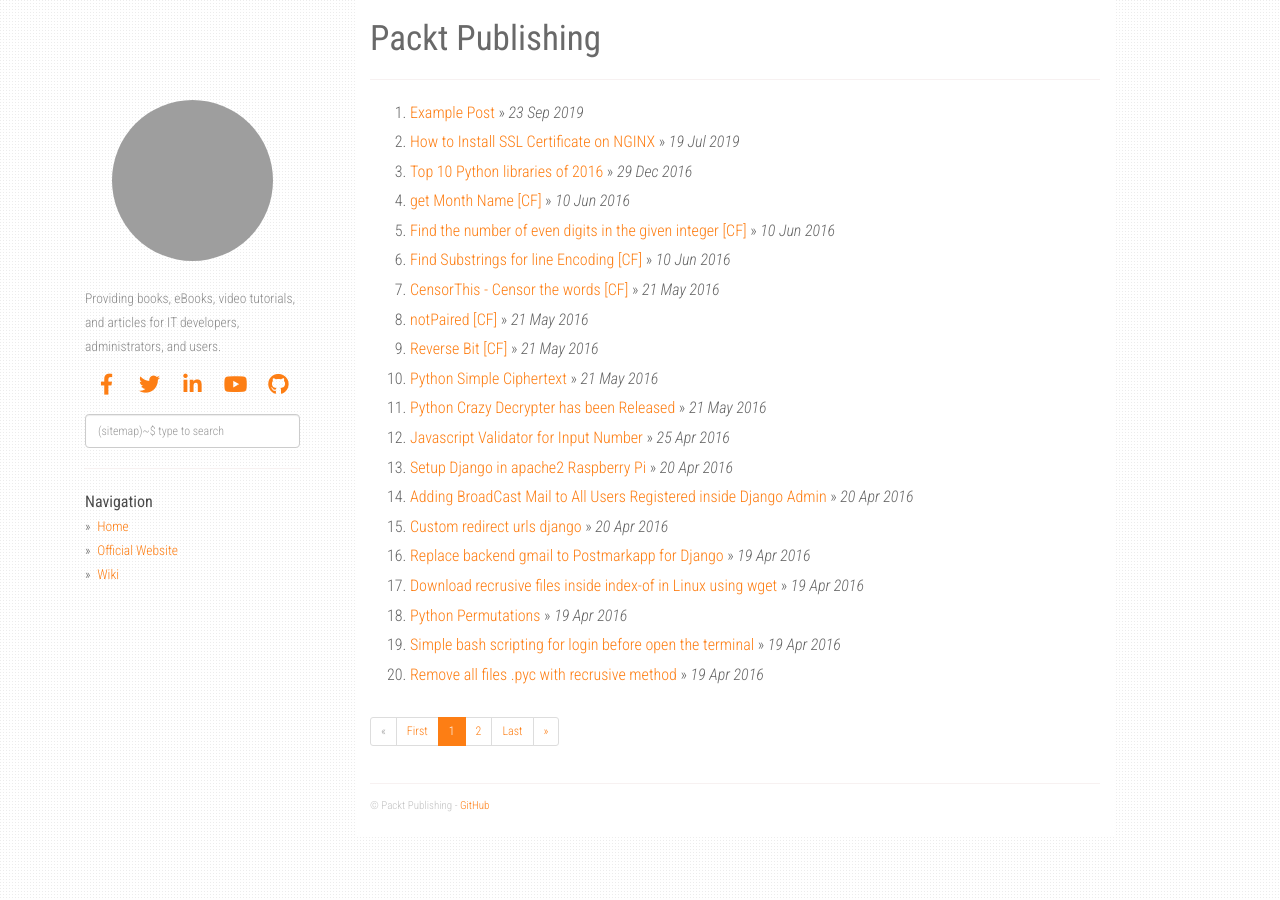
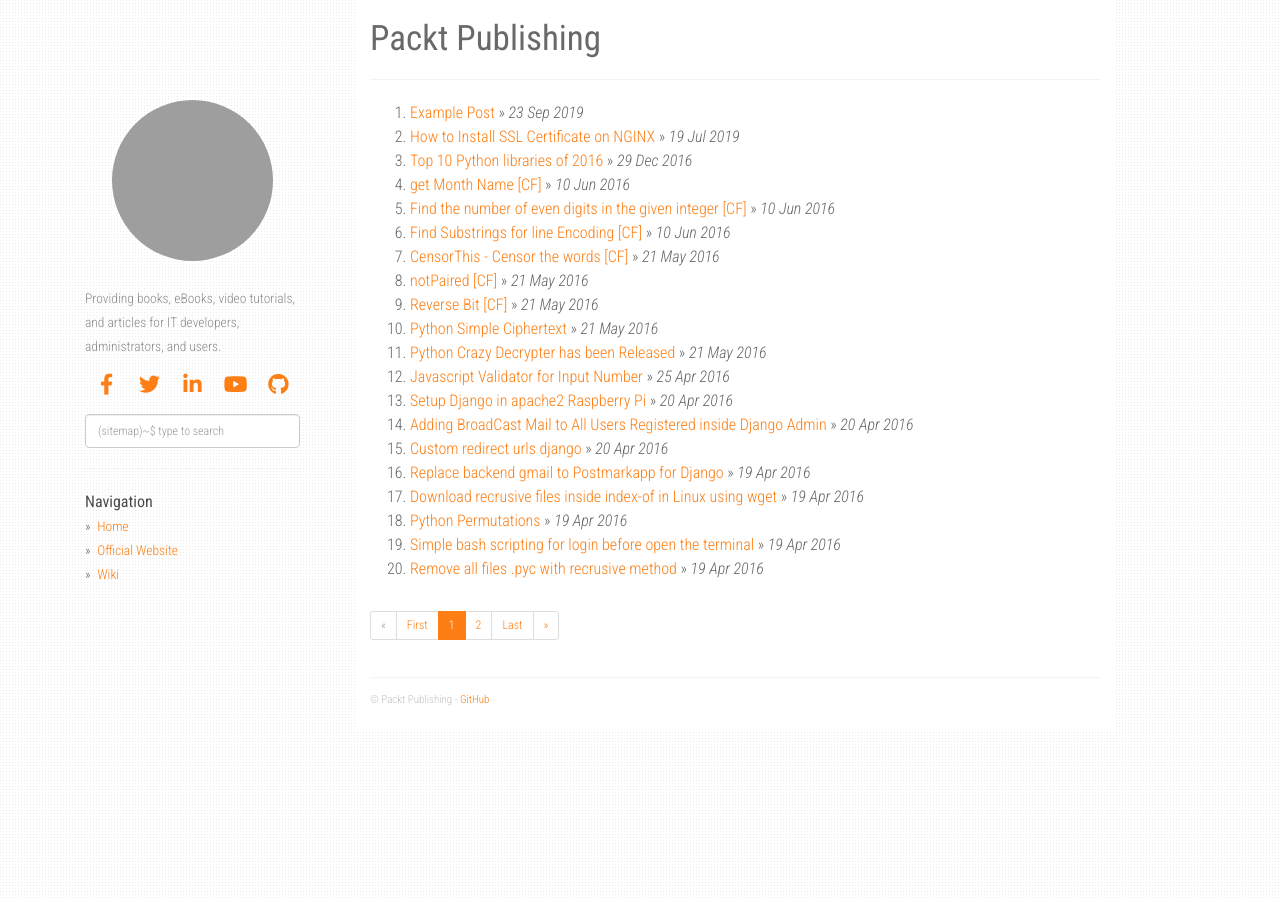
Before and after one commit to PacktPublishing/expert-insight, a Jekyll site: the page built from index.html, in a window 1280 px wide. Built offline with Jekyll 4.4.1, drawn with Linux system fonts in a browser that asks for light colours; nearby versions of some CDN libraries; the list of posts is cut into pages by our own code; grey boxes are pictures that could not be loaded.

Commit message:
Update main.css

```diff
--- a/static/css/main.css
+++ b/static/css/main.css
@@ -172,6 +172,10 @@
   margin-bottom: 0.35em;
 }
 
+div#home li{
+  margin-bottom: 0em;
+}
+
 div.fixed-condition{
   max-width: 215px;
 }
```
